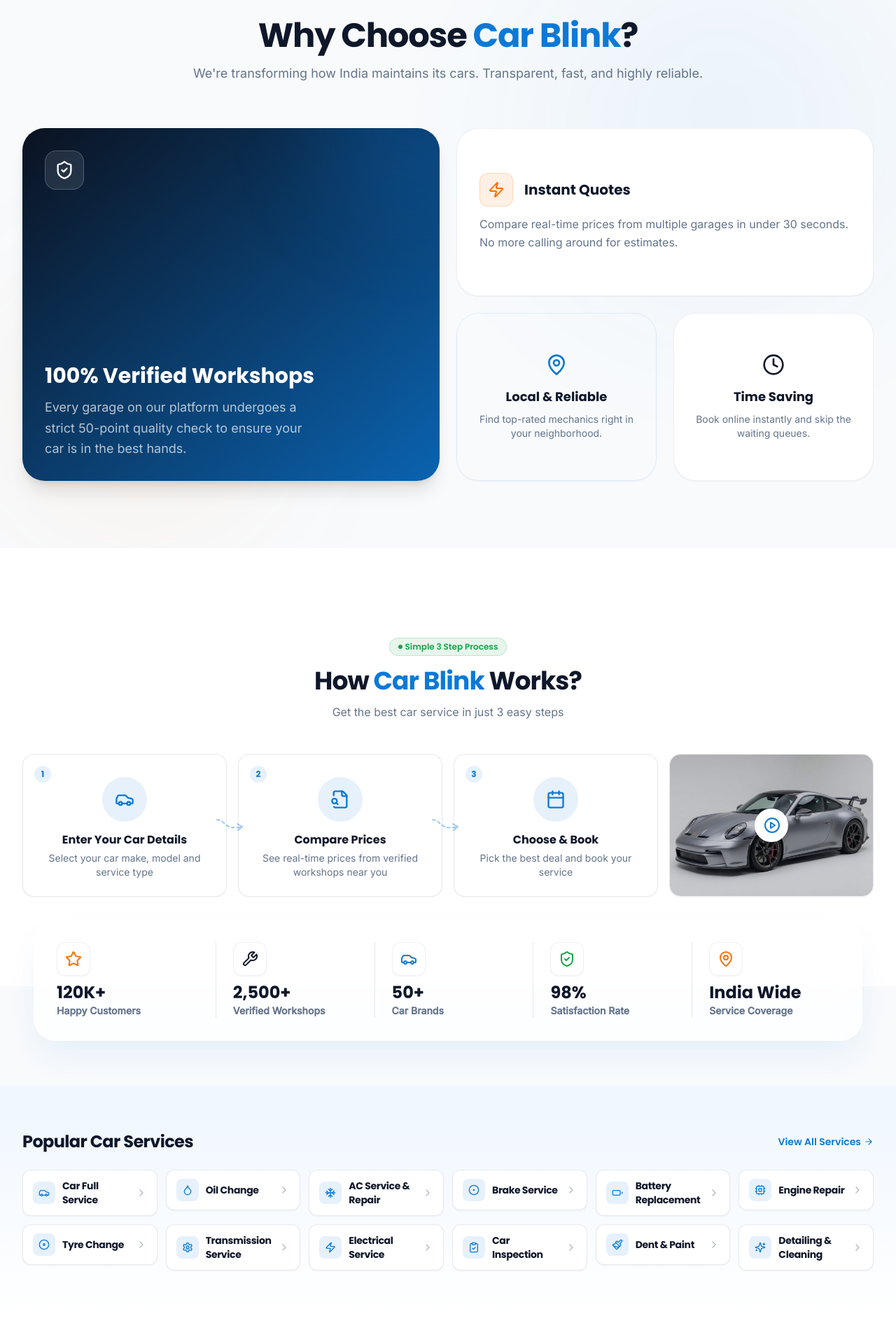
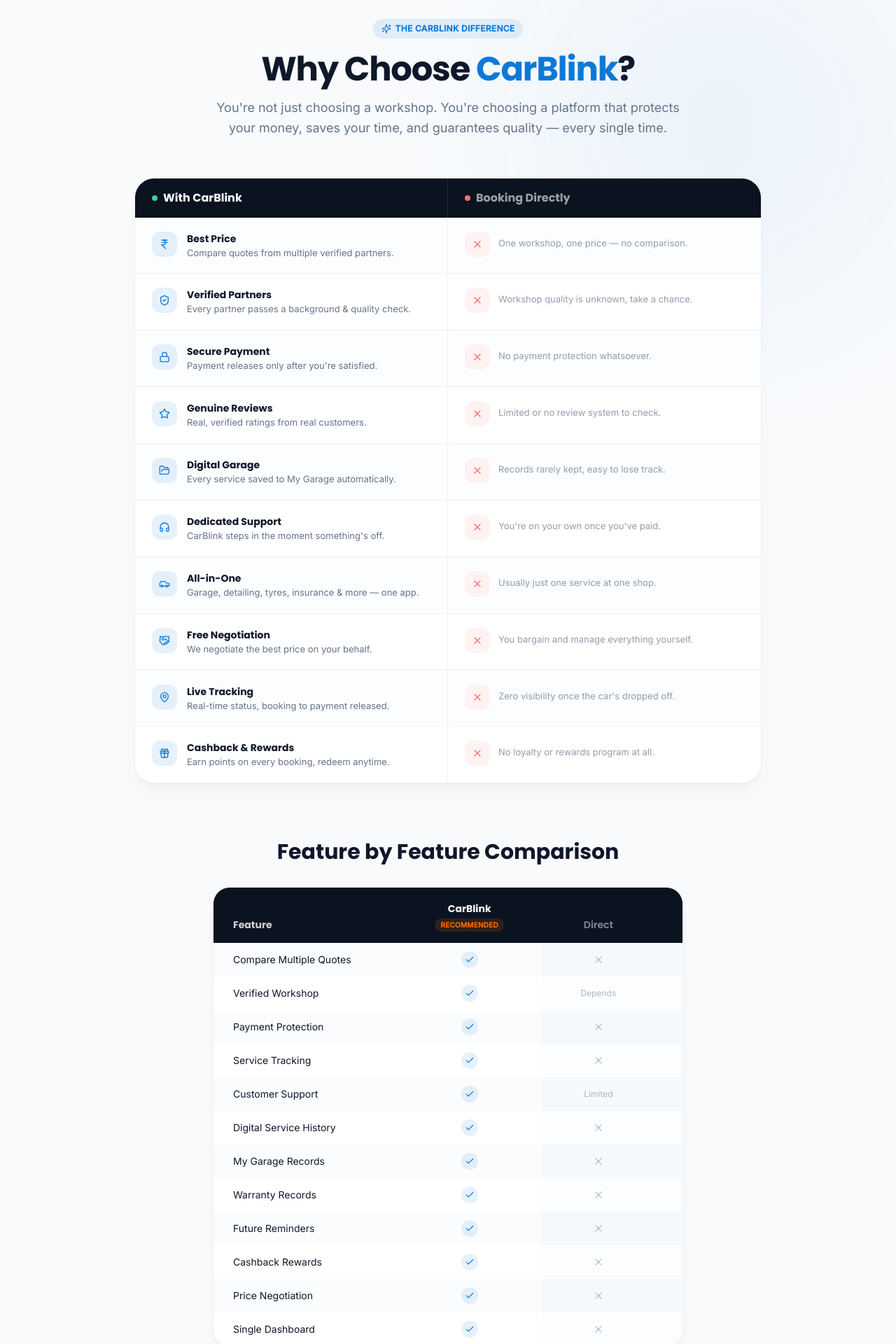
Before and after one commit to ajayAnthwal/car_blink, a Next.js app: page / in a window 1280 px wide. Shown: the part 1160-3080 px from the top of the page at 70% size. Built offline with nearby package versions, Linux system fonts and the light colour scheme.

Commit message:
why choose us section updated

```diff
--- a/features/home/components/WhyChooseUs.tsx
+++ b/features/home/components/WhyChooseUs.tsx
@@ -1,8 +1,100 @@
 "use client";
 
 import React from "react";
-import { ShieldCheck, MapPin, Zap, Clock, ThumbsUp, Wrench } from "lucide-react";
+import {
+  IndianRupee,
+  ShieldCheck,
+  Lock,
+  Star,
+  FolderOpen,
+  Headphones,
+  Car,
+  Handshake,
+  MapPin,
+  Gift,
+  Check,
+  X,
+  Sparkles,
+} from "lucide-react";
 import Container from "@/components/ui/Container";
+
+const rows = [
+  {
+    icon: IndianRupee,
+    title: "Best Price",
+    good: "Compare quotes from multiple verified partners.",
+    bad: "One workshop, one price — no comparison.",
+  },
+  {
+    icon: ShieldCheck,
+    title: "Verified Partners",
+    good: "Every partner passes a background & quality check.",
+    bad: "Workshop quality is unknown, take a chance.",
+  },
+  {
+    icon: Lock,
+    title: "Secure Payment",
+    good: "Payment releases only after you're satisfied.",
+    bad: "No payment protection whatsoever.",
+  },
+  {
+    icon: Star,
+    title: "Genuine Reviews",
+    good: "Real, verified ratings from real customers.",
+    bad: "Limited or no review system to check.",
+  },
+  {
+    icon: FolderOpen,
+    title: "Digital Garage",
+    good: "Every service saved to My Garage automatically.",
+    bad: "Records rarely kept, easy to lose track.",
+  },
+  {
+    icon: Headphones,
+    title: "Dedicated Support",
+    good: "CarBlink steps in the moment something's off.",
+    bad: "You're on your own once you've paid.",
+  },
+  {
+    icon: Car,
+    title: "All-in-One",
+    good: "Garage, detailing, tyres, insurance & more — one app.",
+    bad: "Usually just one service at one shop.",
+  },
+  {
+    icon: Handshake,
+    title: "Free Negotiation",
+    good: "We negotiate the best price on your behalf.",
+    bad: "You bargain and manage everything yourself.",
+  },
+  {
+    icon: MapPin,
+    title: "Live Tracking",
+    good: "Real-time status, booking to payment released.",
+    bad: "Zero visibility once the car's dropped off.",
+  },
+  {
+    icon: Gift,
+    title: "Cashback & Rewards",
+    good: "Earn points on every booking, redeem anytime.",
+    bad: "No loyalty or rewards program at all.",
+  },
+];
+
+const comparisonRows = [
+  { feature: "Compare Multiple Quotes", direct: false },
+  { feature: "Verified Workshop", direct: "Depends" },
+  { feature: "Payment Protection", direct: false },
+  { feature: "Service Tracking", direct: false },
+  { feature: "Customer Support", direct: "Limited" },
+  { feature: "Digital Service History", direct: false },
+  { feature: "My Garage Records", direct: false },
+  { feature: "Warranty Records", direct: false },
+  { feature: "Future Reminders", direct: false },
+  { feature: "Cashback Rewards", direct: false },
+  { feature: "Price Negotiation", direct: false },
+  { feature: "Single Dashboard", direct: false },
+];
 
 export default function WhyChooseUs() {
   return (
@@ -12,67 +104,165 @@
       <div className="absolute bottom-0 left-0 w-[400px] h-[400px] bg-accent-orange/5 rounded-full blur-[100px] pointer-events-none" />
 
       <Container className="relative z-10">
-        <div className="text-center mb-16 max-w-3xl mx-auto">
+        {/* Header */}
+        <div className="text-center mb-14 max-w-2xl mx-auto">
+          <span className="inline-flex items-center gap-1.5 font-body font-semibold text-xs tracking-wide uppercase text-primary-blue bg-primary-blue/10 px-3 py-1.5 rounded-full mb-5">
+            <Sparkles className="w-3.5 h-3.5" />
+            The CarBlink Difference
+          </span>
           <h2 className="font-heading font-black text-3xl md:text-5xl text-neutral-text-dark tracking-tight mb-4">
-            Why Choose <span className="text-primary-blue">Car Blink</span>?
+            Why Choose <span className="text-primary-blue">CarBlink</span>?
           </h2>
-          <p className="font-body text-neutral-text-muted text-lg">
-            We're transforming how India maintains its cars. Transparent, fast, and highly reliable.
+          <p className="font-body text-neutral-text-muted text-lg leading-relaxed">
+            You&apos;re not just choosing a workshop. You&apos;re choosing a platform that protects
+            your money, saves your time, and guarantees quality — every single time.
           </p>
         </div>
 
-        {/* Bento Box Grid */}
-        <div className="grid grid-cols-1 md:grid-cols-3 lg:grid-cols-4 gap-6 auto-rows-[240px]">
-
-          {/* Large Hero Feature (Spans 2 cols, 2 rows) */}
-          <div className="md:col-span-2 md:row-span-2 group relative overflow-hidden rounded-[2rem] bg-gradient-to-br from-primary-navy to-primary-blue-dark p-8 shadow-xl">
-            <div className="absolute top-0 right-0 w-64 h-64 bg-primary-blue/20 rounded-full blur-3xl -translate-y-1/2 translate-x-1/3 group-hover:bg-primary-blue/40 transition-colors duration-700" />
-            <div className="relative z-10 h-full flex flex-col justify-between">
-              <div className="w-14 h-14 rounded-2xl bg-white/10 backdrop-blur-md flex items-center justify-center border border-white/20 mb-6">
-                <ShieldCheck className="w-7 h-7 text-white" />
-              </div>
-              <div>
-                <h3 className="font-heading font-black text-3xl text-white mb-3">100% Verified Workshops</h3>
-                <p className="font-body text-white/70 text-lg max-w-sm leading-relaxed">
-                  Every garage on our platform undergoes a strict 50-point quality check to ensure your car is in the best hands.
-                </p>
-              </div>
+        {/* Duel comparison list */}
+        <div className="max-w-4xl mx-auto mb-20 rounded-[1.75rem] bg-white border border-neutral-text-muted/10 shadow-xl shadow-neutral-text-dark/[0.03] overflow-hidden">
+          {/* Sticky-style column headers */}
+          <div className="grid grid-cols-2 bg-primary-navy">
+            <div className="flex items-center gap-2 px-6 py-4 border-r border-white/10">
+              <span className="w-2 h-2 rounded-full bg-emerald-400" />
+              <span className="font-heading font-bold text-white text-sm md:text-base">
+                With CarBlink
+              </span>
+            </div>
+            <div className="flex items-center gap-2 px-6 py-4">
+              <span className="w-2 h-2 rounded-full bg-red-400" />
+              <span className="font-heading font-bold text-white/60 text-sm md:text-base">
+                Booking Directly
+              </span>
             </div>
           </div>
 
-          {/* Medium Feature (Spans 2 cols, 1 row) */}
-          <div className="md:col-span-2 group relative overflow-hidden rounded-[2rem] bg-white p-8 shadow-sm border border-neutral-text-muted/10 hover:shadow-xl hover:shadow-primary-blue/5 transition-all duration-500 hover:-translate-y-1">
-            <div className="relative z-10 h-full flex flex-col justify-center">
-              <div className="flex items-center gap-4 mb-3">
-                <div className="w-12 h-12 rounded-xl bg-accent-orange/10 flex items-center justify-center border border-accent-orange/20">
-                  <Zap className="w-6 h-6 text-accent-orange" />
+          {/* Rows */}
+          <div className="divide-y divide-neutral-text-muted/10">
+            {rows.map(({ icon: Icon, title, good, bad }, i) => (
+              <div
+                key={title}
+                className={`grid grid-cols-2 group transition-colors duration-300 hover:bg-primary-blue/[0.03] ${i % 2 === 0 ? "bg-neutral-bg/40" : "bg-white"
+                  }`}
+              >
+                {/* CarBlink side */}
+                <div className="flex items-start gap-3.5 px-5 md:px-6 py-4 md:py-5 border-r border-neutral-text-muted/10">
+                  <div className="flex-shrink-0 w-8 h-8 md:w-9 md:h-9 rounded-xl bg-primary-blue/10 flex items-center justify-center group-hover:bg-primary-blue/15 transition-colors">
+                    <Icon className="w-4 h-4 md:w-4.5 md:h-4.5 text-primary-blue" />
+                  </div>
+                  <div className="min-w-0">
+                    <h4 className="font-heading font-bold text-sm text-neutral-text-dark mb-0.5">
+                      {title}
+                    </h4>
+                    <p className="font-body text-neutral-text-muted text-xs md:text-[13px] leading-snug">
+                      {good}
+                    </p>
+                  </div>
                 </div>
-                <h3 className="font-heading font-black text-xl text-neutral-text-dark">Instant Quotes</h3>
+
+                {/* Direct workshop side */}
+                <div className="flex items-start gap-3 px-5 md:px-6 py-4 md:py-5">
+                  <div className="flex-shrink-0 w-8 h-8 md:w-9 md:h-9 rounded-xl bg-red-50 flex items-center justify-center">
+                    <X className="w-4 h-4 text-red-400" />
+                  </div>
+                  <p className="font-body text-neutral-text-muted/70 text-xs md:text-[13px] leading-snug pt-1.5 md:pt-2">
+                    {bad}
+                  </p>
+                </div>
               </div>
-              <p className="font-body text-neutral-text-muted leading-relaxed">
-                Compare real-time prices from multiple garages in under 30 seconds. No more calling around for estimates.
-              </p>
+            ))}
+          </div>
+        </div>
+
+        {/* Comparison Table */}
+        <div className="mb-20">
+          <h3 className="font-heading font-black text-2xl md:text-3xl text-neutral-text-dark text-center mb-8">
+            Feature by Feature Comparison
+          </h3>
+          <div className="max-w-2xl mx-auto relative rounded-[1.5rem] bg-white border border-neutral-text-muted/10 shadow-xl shadow-neutral-text-dark/[0.04] overflow-hidden">
+            {/* Highlighted CarBlink column band */}
+            <div className="absolute top-0 bottom-0 right-0 w-[30%] bg-primary-blue/[0.04] pointer-events-none" />
+
+            <div className="relative grid grid-cols-[1fr_repeat(2,minmax(0,30%))] items-end bg-primary-navy px-5 md:px-7 pt-5 pb-4">
+              <span className="font-heading font-bold text-white/80 text-xs md:text-sm">
+                Feature
+              </span>
+              <div className="flex flex-col items-center gap-1">
+                <span className="font-heading font-black text-white text-xs md:text-sm">
+                  CarBlink
+                </span>
+                <span className="font-body text-[9px] md:text-[10px] font-bold tracking-wide uppercase text-accent-orange bg-accent-orange/15 px-2 py-0.5 rounded-full">
+                  Recommended
+                </span>
+              </div>
+              <span className="font-heading font-semibold text-white/50 text-xs md:text-sm text-center">
+                Direct
+              </span>
+            </div>
+
+            <div className="relative">
+              {comparisonRows.map((row, i) => (
+                <div
+                  key={row.feature}
+                  className={`grid grid-cols-[1fr_repeat(2,minmax(0,30%))] items-center px-5 md:px-7 py-3 ${i % 2 === 0 ? "bg-neutral-bg/50" : "bg-white/60"
+                    }`}
+                >
+                  <span className="font-body text-neutral-text-dark text-xs md:text-sm">
+                    {row.feature}
+                  </span>
+                  <span className="flex justify-center">
+                    <span className="w-6 h-6 rounded-full bg-primary-blue/10 flex items-center justify-center">
+                      <Check className="w-3.5 h-3.5 text-primary-blue" />
+                    </span>
+                  </span>
+                  <span className="flex justify-center">
+                    {row.direct === false ? (
+                      <X className="w-4 h-4 text-neutral-text-muted/40" />
+                    ) : (
+                      <span className="font-body text-neutral-text-muted/50 text-[11px] md:text-xs">
+                        {row.direct}
+                      </span>
+                    )}
+                  </span>
+                </div>
+              ))}
             </div>
           </div>
+        </div>
 
-          {/* Small Feature (Spans 1 col, 1 row) */}
-          <div className="group relative overflow-hidden rounded-[2rem] bg-gradient-to-br from-primary-blue-light/10 to-transparent p-6 shadow-sm border border-primary-blue/10 hover:border-primary-blue/30 transition-all duration-500 hover:-translate-y-1">
-            <div className="relative z-10 h-full flex flex-col justify-center text-center items-center">
-              <MapPin className="w-8 h-8 text-primary-blue mb-4 group-hover:scale-110 transition-transform duration-500" />
-              <h3 className="font-heading font-black text-lg text-neutral-text-dark mb-2">Local & Reliable</h3>
-              <p className="font-body text-neutral-text-muted text-sm">Find top-rated mechanics right in your neighborhood.</p>
+        {/* Final CTA */}
+        <div className="relative overflow-hidden rounded-[2rem] bg-gradient-to-br from-primary-navy to-primary-blue-dark px-8 py-14 text-center">
+          <div className="absolute top-0 right-0 w-72 h-72 bg-primary-blue/20 rounded-full blur-3xl -translate-y-1/2 translate-x-1/3" />
+          <div className="absolute bottom-0 left-0 w-56 h-56 bg-accent-orange/10 rounded-full blur-3xl translate-y-1/3 -translate-x-1/4" />
+          <div className="relative z-10 max-w-2xl mx-auto">
+            <h3 className="font-heading font-black text-2xl md:text-4xl text-white mb-4">
+              Still Booking Directly?
+            </h3>
+            <p className="font-body text-white/70 text-lg mb-8">
+              Why settle for one quote when CarBlink compares multiple verified workshops for you —
+              at zero extra cost.
+            </p>
+            <div className="flex flex-wrap justify-center gap-x-6 gap-y-2 mb-8">
+              {[
+                "Better Price",
+                "Trusted Partners",
+                "Secure Payment",
+                "Complete Service Records",
+                "Dedicated Support",
+              ].map((item) => (
+                <span
+                  key={item}
+                  className="flex items-center gap-1.5 font-body text-white/80 text-sm"
+                >
+                  <Check className="w-4 h-4 text-accent-orange" />
+                  {item}
+                </span>
+              ))}
             </div>
+            <button className="font-heading font-bold text-sm md:text-base bg-accent-orange text-white px-8 py-4 rounded-full hover:bg-accent-orange/90 transition-colors shadow-lg shadow-accent-orange/20">
+              Compare Quotes Now
+            </button>
           </div>
-
-          {/* Small Feature (Spans 1 col, 1 row) */}
-          <div className="group relative overflow-hidden rounded-[2rem] bg-white p-6 shadow-sm border border-neutral-text-muted/10 hover:shadow-xl hover:shadow-primary-blue/5 transition-all duration-500 hover:-translate-y-1">
-            <div className="relative z-10 h-full flex flex-col justify-center text-center items-center">
-              <Clock className="w-8 h-8 text-neutral-text-dark mb-4 group-hover:-rotate-12 transition-transform duration-500" />
-              <h3 className="font-heading font-black text-lg text-neutral-text-dark mb-2">Time Saving</h3>
-              <p className="font-body text-neutral-text-muted text-sm">Book online instantly and skip the waiting queues.</p>
-            </div>
-          </div>
-
         </div>
       </Container>
     </section>
```
